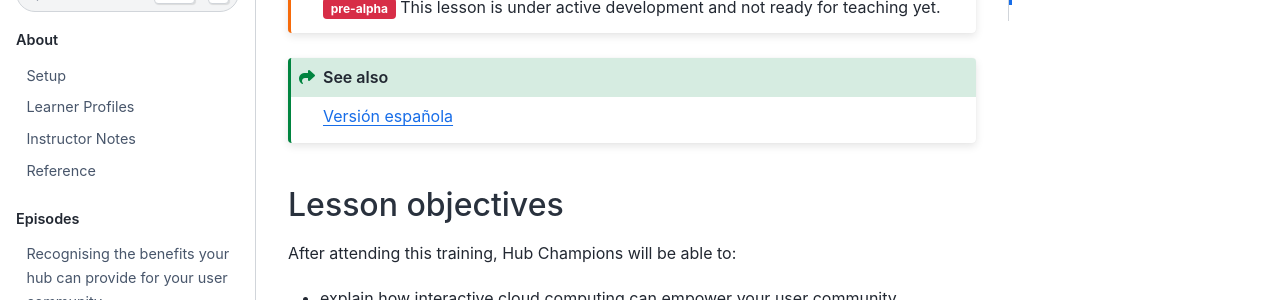
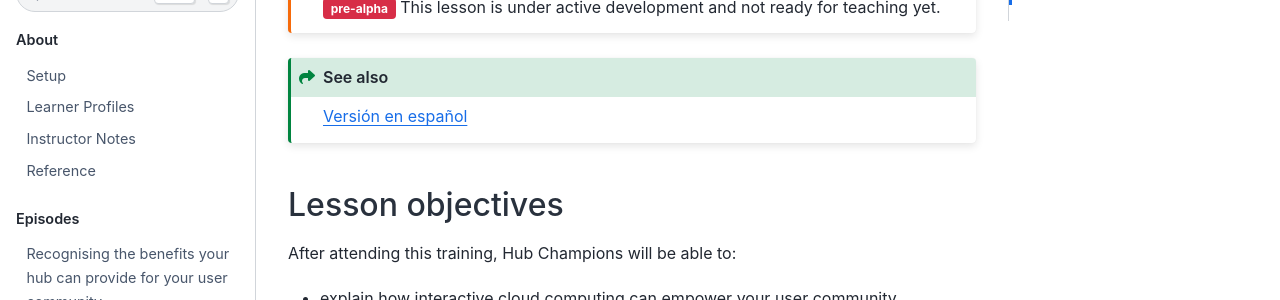
Before and after one commit to czi-catalystproject/hub-champion-training, a Jupyter Book: the page built from index.md, in a window 1280 px wide and 900 px high, scrolled down 378 px. Shown: the part 154-454 px from the top of the window. Built offline with Jupyter Book 1.0.4 settings and Sphinx 7.4.7 and the Sphinx Book theme 1.1.4, drawn with Linux system fonts in a browser that asks for light colours; nearby versions of some CDN libraries.

Commit message:
Correct to Versión en español

```diff
--- a/index.md
+++ b/index.md
@@ -29,7 +29,7 @@ This lesson is under active development and not ready for teaching yet.
 :::
 
 :::{seealso}
-[Versión española](https://czi-catalystproject.github.io/hub-champion-training/es/)
+[Versión en español](https://czi-catalystproject.github.io/hub-champion-training/es/)
 :::
 
 ## Lesson objectives
```
